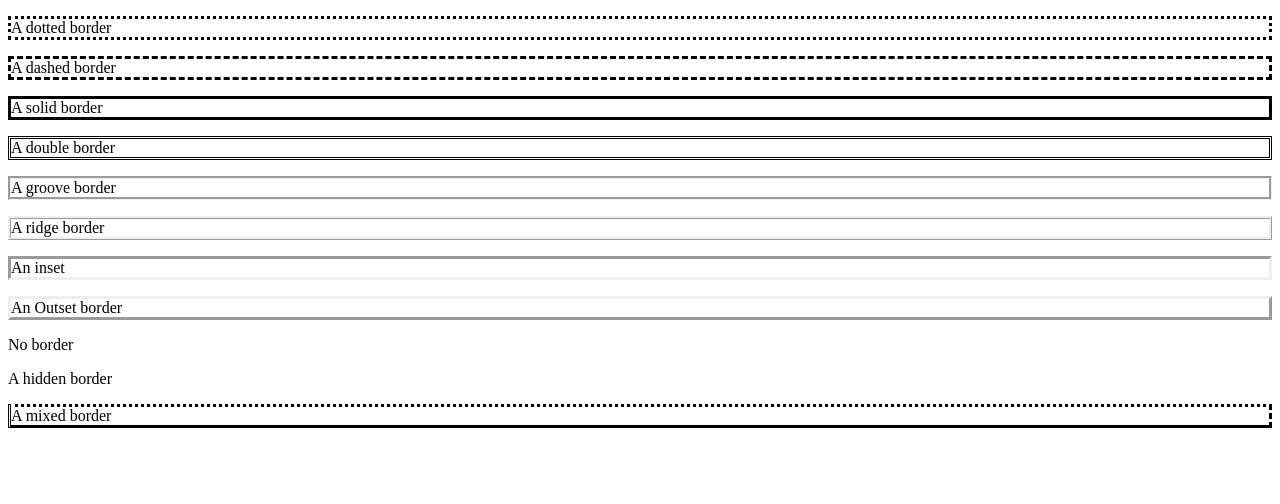
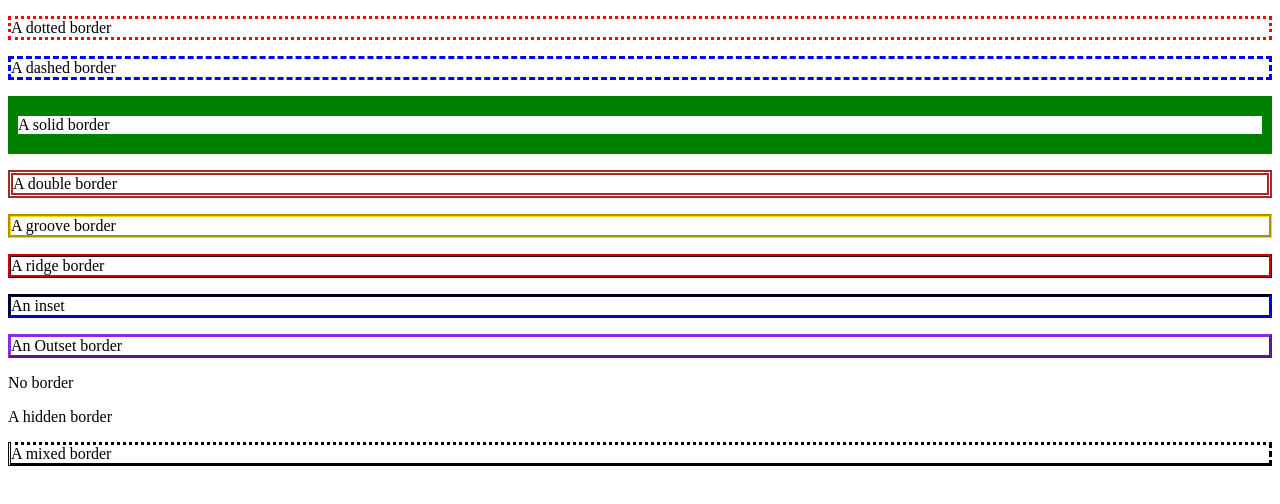
Before and after one commit to Ajit133/css_project_practise, a plain HTML site: page index.html in a window 1280 px wide. Drawn offline with Linux system fonts and the light colour scheme.

Commit message:
Some border-style add

```diff
--- a/style.css
+++ b/style.css
@@ -1,29 +1,40 @@
 .dotted{
     border-style: dotted;
+    border-color: red;
 }
 .dashed{
     border-style: dashed;
+    border-color: blue;
 }
 .solid{
     border-style: solid;
+    border-color: green;
+    border-width: 20px 10px;
 }
 .double{
     border-style: double;
+    border-width: thick;
+    border-color: brown;
 }
 .groove{
     border-style: groove;
+    border-color: gold;
 }
 .ridge{
     border-style: ridge;
+    border-color: maroon;
 }
 .inset{
     border-style: inset;
+    border-color: navy;
 }
 .outset{
     border-style: outset;
+    border-color: blueviolet;
 }
 .none{
     border-style: none;
+    border-color: chartreuse;
 }
 .hidden{
     border-style: hidden;
```
